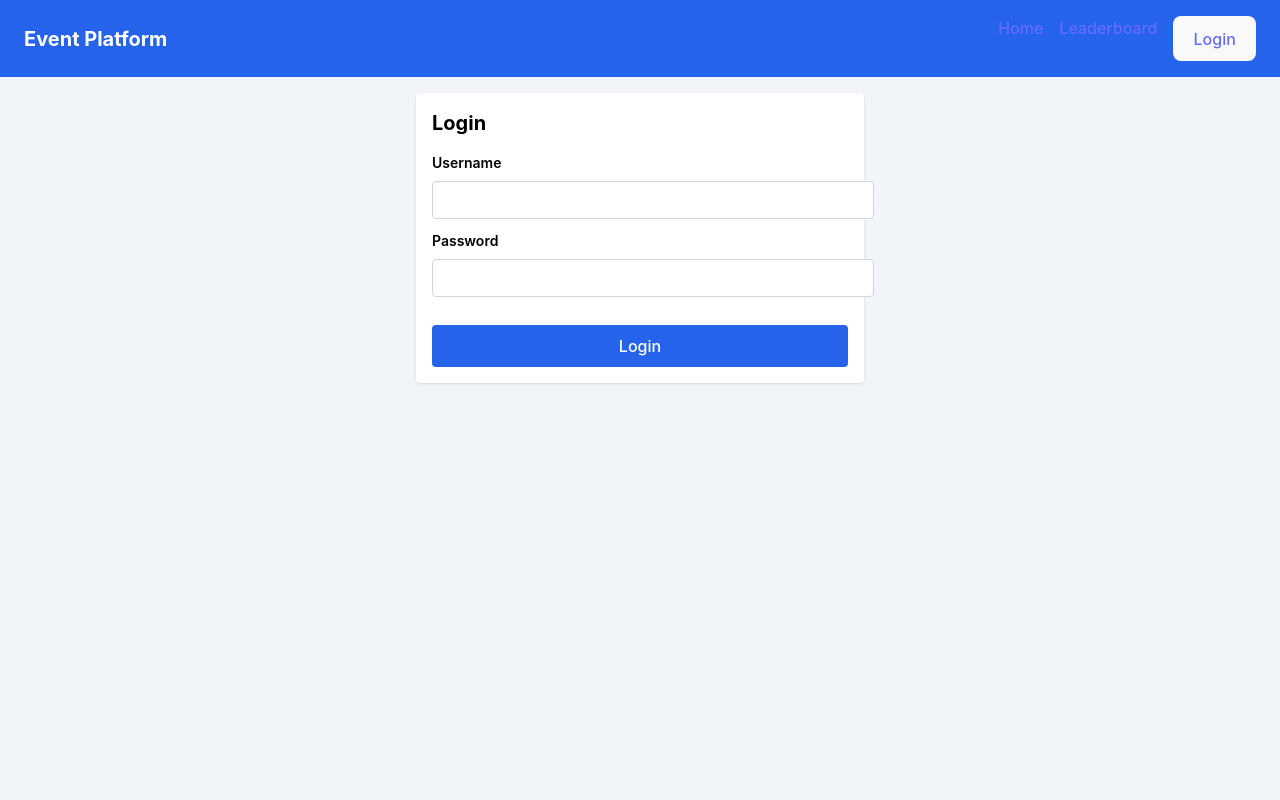
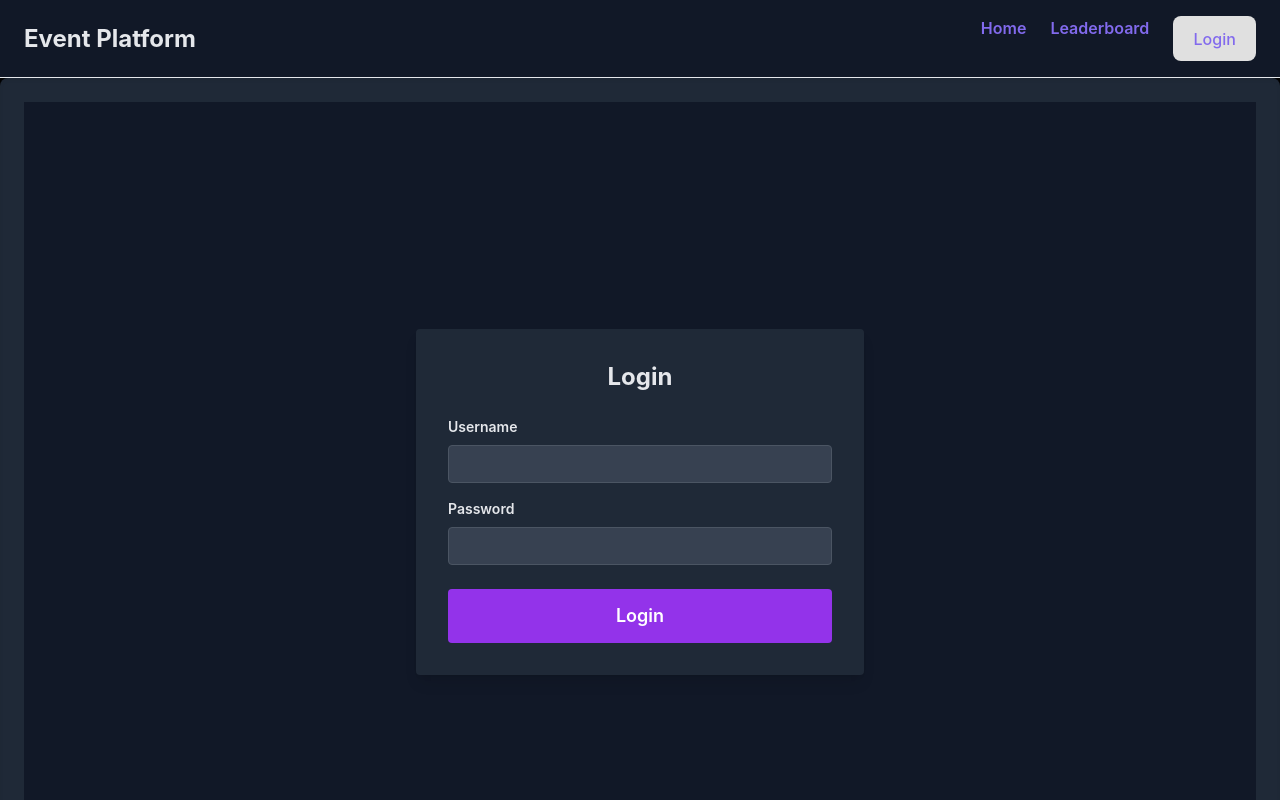
Before and after one commit to neo1202/TagTogether, a React (Vite) app in the folder frontend/: page /login in a window 1280 px wide. Shown: the top 800 px of the page. Built offline with nearby package versions, Linux system fonts and the light colour scheme.

Commit message:
feature: frontend dark purple theme

```diff
--- a/frontend/src/App.jsx
+++ b/frontend/src/App.jsx
@@ -1,14 +1,14 @@
 import React, { useEffect, useState } from "react";
 import { Outlet, Link, useNavigate, useLocation } from "react-router-dom";
-import Alert from "./pages/status/Alert";
+// import Alert from "./pages/status/Alert";
 
 function App() {
   const [jwtToken, setJwtToken] = useState("");
   const [alertMessage, setAlertMessage] = useState("");
   const [alertClassName, setAlertClassName] = useState("hidden");
-  const location = useLocation(); // 用於追踪當前路徑變化
+  const location = useLocation(); // 用于追踪当前路径变化
 
-  // 每次路徑變化時清除警告訊息
+  // 每次路径变化时清除警告信息
   useEffect(() => {
     setAlertMessage("");
     setAlertClassName("hidden");
@@ -24,38 +24,61 @@ function App() {
   };
 
   return (
-    <div className="flex flex-col min-h-screen bg-slate-100">
+    <div className="flex flex-col min-h-screen text-gray-200 bg-black">
       {/* Navigation Bar */}
-      <header className="flex items-center justify-between px-6 py-4 text-white bg-blue-600">
-        <h1 className="text-xl font-bold">Event Platform</h1>
-        <nav className="flex space-x-4">
-          <Link to="/" className="hover:underline">
+      <header className="flex items-center justify-between px-6 py-4 bg-gray-900 border-b shadow-lg border-gold-400">
+        <h1 className="text-2xl font-bold text-gold-400">
+          {jwtToken ? "Welcome Back!" : "Event Platform"}
+        </h1>
+        <nav className="flex space-x-6 text-gray-300">
+          <Link
+            to="/"
+            className="font-semibold transition duration-200 hover:text-gold-400"
+          >
             Home
           </Link>
-          <Link to="/leaderboard" className="hover:underline">
+          <Link
+            to="/leaderboard"
+            className="font-semibold transition duration-200 hover:text-gold-400"
+          >
             Leaderboard
           </Link>
           {jwtToken && (
             <>
-              <Link to="/sign-up-team" className="hover:underline">
+              <Link
+                to="/sign-up-team"
+                className="font-semibold transition duration-200 hover:text-gold-400"
+              >
                 Sign Up Team
               </Link>
-              <Link to="/upload-post" className="hover:underline">
+              <Link
+                to="/upload-post"
+                className="font-semibold transition duration-200 hover:text-gold-400"
+              >
                 Upload Post
               </Link>
             </>
           )}
-          <button onClick={logOut} className="text-red-400 hover:underline">
+          <button
+            onClick={logOut}
+            className="font-semibold transition duration-200 hover:text-red-500"
+          >
             {jwtToken ? "Logout" : <Link to="/login">Login</Link>}
           </button>
         </nav>
       </header>
 
       {/* Alert Component */}
-      <Alert message={alertMessage} className={alertClassName} />
+      {alertMessage && (
+        <div
+          className={`${alertClassName} mx-6 mt-4 px-4 py-3 border rounded shadow-lg bg-gray-800 text-gold-300`}
+        >
+          {alertMessage}
+        </div>
+      )}
 
       {/* Main Content */}
-      <main className="flex-1 p-4">
+      <main className="flex-1 p-6 bg-gray-800 rounded-t-lg shadow-inner">
         <Outlet
           context={{
             jwtToken,
@@ -65,6 +88,11 @@ function App() {
           }}
         />
       </main>
+
+      {/* Footer */}
+      <footer className="p-4 text-sm text-center text-gray-500 bg-gray-900 border-t border-gold-400">
+        © {new Date().getFullYear()} Event Platform. All rights reserved.
+      </footer>
     </div>
   );
 }
--- a/frontend/src/index.css
+++ b/frontend/src/index.css
@@ -3,6 +3,9 @@
 @tailwind utilities;
 
 :root {
+  flex: 1;
+  display: flex;
+  flex-direction: column;
   font-family: Inter, system-ui, Avenir, Helvetica, Arial, sans-serif;
   line-height: 1.5;
   font-weight: 400;
@@ -18,14 +21,15 @@
 }
 
 body {
-  margin: 0;
-  min-height: 100vh; /* 確保背景覆蓋整個屏幕高度 */
-  background-color: #242424;
   background-size: cover; /* 背景圖像調整 */
   background-position: center;
+  margin: 0;
+  min-height: 100vh;
+  background-color: #121212; /* 深黑背景 */
   display: flex;
-  flex-direction: column; /* 避免內容被壓縮成一行 */
-  @apply text-black;
+  flex-direction: column;
+  color: #e0e0e0; /* 調整全局字體顏色為淺灰 */
+  @apply text-white; /* Tailwind 輔助類 */
 }
 
 #root {
@@ -36,11 +40,11 @@ body {
 
 a {
   font-weight: 500;
-  color: #646cff;
-  text-decoration: inherit;
+  color: #826aed; /* 紫色 */
+  text-decoration: none;
 }
 a:hover {
-  color: #535bf2;
+  color: #b39ddb; /* 淺紫色 */
 }
 
 h1 {
@@ -55,12 +59,14 @@ button {
   font-size: 1em;
   font-weight: 500;
   font-family: inherit;
-  background-color: #1a1a1a;
+  background-color: #2d2d2d; /* 深灰色背景 */
+  color: #e0e0e0; /* 白色字體 */
   cursor: pointer;
-  transition: border-color 0.25s;
+  transition: border-color 0.25s, background-color 0.25s;
 }
 button:hover {
-  border-color: #646cff;
+  border-color: #826aed; /* 紫色邊框 */
+  background-color: #393939; /* 略淺灰色背景 */
 }
 button:focus,
 button:focus-visible {
@@ -69,16 +75,24 @@ button:focus-visible {
 
 @media (prefers-color-scheme: light) {
   :root {
-    color: #213547;
-    background-color: #ffffff;
+    color: #121212; /* 深灰色字體 */
+    background-color: #f4f4f4; /* 淺灰背景 */
   }
-  a:hover {
-    color: #747bff;
+  input,
+  textarea {
+    background-color: #ffffff; /* 白色背景 */
+    color: #333; /* 深色字體 */
+    border-color: #ccc; /* 淺灰邊框 */
   }
   button {
-    background-color: #f9f9f9;
+    background-color: #e0e0e0; /* 淺灰色背景 */
+    color: #121212; /* 深灰字體 */
+  }
+  button:hover {
+    background-color: #d0d0d0; /* 更淺的灰色 */
   }
 }
+
 .alert {
   padding: 0.75rem 1.25rem;
   margin-bottom: 1rem;
@@ -87,21 +101,48 @@ button:focus-visible {
 }
 
 .alert-success {
-  color: #155724;
-  background-color: #d4edda;
-  border-color: #c3e6cb;
+  color: #f0fff4; /* 較亮的綠色字體 */
+  background-color: #276749; /* 深綠背景 */
+  border-color: #22543d; /* 深綠邊框 */
 }
 
 .alert-danger {
-  color: #721c24;
-  background-color: #f8d7da;
-  border-color: #f5c6cb;
+  color: #fff5f5; /* 淺粉色字體 */
+  background-color: #742a2a; /* 深紅背景 */
+  border-color: #5a1e1e; /* 深紅邊框 */
 }
+
 input {
   all: unset;
-  background-color: white;
-  color: black;
+  background-color: #1e1e1e; /* 深灰背景 */
+  color: #e0e0e0; /* 白色字體 */
   padding: 10px;
-  border: 1px solid #ccc;
+  border: 1px solid #333; /* 深灰邊框 */
   border-radius: 5px;
+  width: 100%; /* 確保輸入框與容器寬度一致 */
+  box-sizing: border-box; /* 包括 padding 在內計算寬度 */
+  font-size: 1rem;
 }
+input:focus {
+  border-color: #826aed; /* 聚焦時的紫色邊框 */
+  outline: none;
+  box-shadow: 0 0 0 2px rgba(130, 106, 237, 0.5); /* 添加輕微陰影 */
+}
+
+textarea {
+  all: unset;
+  background-color: #1e1e1e; /* 深灰背景 */
+  color: #e0e0e0; /* 白色字體 */
+  padding: 10px;
+  border: 1px solid #333; /* 深灰邊框 */
+  border-radius: 5px;
+  width: 100%;
+  height: 150px; /* 默認高度 */
+  box-sizing: border-box;
+  font-size: 1rem;
+}
+textarea:focus {
+  border-color: #826aed; /* 聚焦時的紫色邊框 */
+  outline: none;
+  box-shadow: 0 0 0 2px rgba(130, 106, 237, 0.5); /* 添加輕微陰影 */
+}
--- a/frontend/src/main.jsx
+++ b/frontend/src/main.jsx
@@ -32,10 +32,6 @@ const router = createBrowserRouter([
         path: "/upload-post",
         element: <UploadPost />,
       },
-      // {
-      //   path: "/movies/:id",
-      //   element: <Movie />,
-      // },
     ],
   },
 ]);
--- a/frontend/src/pages/Login.jsx
+++ b/frontend/src/pages/Login.jsx
@@ -43,31 +43,39 @@ const Login = () => {
   };
 
   return (
-    <div className="max-w-md p-4 mx-auto bg-white rounded shadow">
-      <h2 className="mb-4 text-xl font-bold">Login</h2>
-      <form onSubmit={handleSubmit}>
+    <div className="flex items-center justify-center min-h-screen text-gray-200 bg-gray-900">
+      <div className="w-full max-w-md p-8 bg-gray-800 rounded shadow-lg">
+        <h2 className="mb-6 text-2xl font-bold text-center text-gold-400">
+          Login
+        </h2>
+        <form onSubmit={handleSubmit} className="w-full">
+          <div className="mb-4">
             <Input
               title="Username"
               type="text"
               name="username"
-          className="w-full px-3 py-2 text-sm border border-gray-300 rounded focus:border-blue-500 focus:ring focus:ring-blue-200"
+              className="w-full px-4 py-2 text-sm text-gray-200 bg-gray-700 border border-gray-600 rounded focus:outline-none focus:border-purple-500 focus:ring-2 focus:ring-purple-600"
               onChange={(e) => setUsername(e.target.value)}
             />
+          </div>
+          <div className="mb-6">
             <Input
               title="Password"
               type="password"
               name="password"
-          className="w-full px-3 py-2 text-sm border border-gray-300 rounded focus:border-blue-500 focus:ring focus:ring-blue-200"
+              className="w-full px-4 py-2 text-sm text-gray-200 bg-gray-700 border border-gray-600 rounded focus:outline-none focus:border-purple-500 focus:ring-2 focus:ring-purple-600"
               onChange={(e) => setPassword(e.target.value)}
             />
+          </div>
           <button
             type="submit"
-          className="w-full p-2 mt-4 text-white bg-blue-600 rounded"
+            className="w-full py-3 text-lg font-semibold text-white transition bg-purple-600 rounded hover:bg-purple-700"
           >
             Login
           </button>
         </form>
       </div>
+    </div>
   );
 };
 
--- a/frontend/src/pages/SignUpTeam.jsx
+++ b/frontend/src/pages/SignUpTeam.jsx
@@ -2,16 +2,15 @@ import React, { useState, useEffect, useCallback } from "react";
 import { useApi } from "../hooks/useApi";
 
 const TeamsPage = () => {
-  const [teams, setTeams] = useState([]); // 存储团队列表
-  const [expandedTeamIds, setExpandedTeamIds] = useState([]); // 保存展开的团队 ID 列表
-  const [teamMembers, setTeamMembers] = useState({}); // 存储团队成员列表
-  const [isModalOpen, setIsModalOpen] = useState(false); // 控制模态视窗显示
-  const [newTeamName, setNewTeamName] = useState(""); // 新团队名称
-  const [alertClassName, setAlertClassName] = useState("hidden"); // 状态消息样式
-  const [alertMessage, setAlertMessage] = useState(""); // 状态消息内容
+  const [teams, setTeams] = useState([]);
+  const [expandedTeamIds, setExpandedTeamIds] = useState([]);
+  const [teamMembers, setTeamMembers] = useState({});
+  const [isModalOpen, setIsModalOpen] = useState(false);
+  const [newTeamName, setNewTeamName] = useState("");
+  const [alertClassName, setAlertClassName] = useState("hidden");
+  const [alertMessage, setAlertMessage] = useState("");
   const { fetchWithToken } = useApi();
 
-  // 从后端获取团队列表
   const fetchTeams = useCallback(async () => {
     try {
       const response = await fetchWithToken("/api/team/all-teams/");
@@ -35,7 +34,6 @@ const TeamsPage = () => {
     }
   }, [fetchWithToken]);
 
-  // 从后端获取团队成员
   const fetchTeamMembers = async (teamId) => {
     try {
       const response = await fetchWithToken(`/api/team/team-members/${teamId}`);
@@ -53,19 +51,17 @@ const TeamsPage = () => {
     }
   };
 
-  // 切换团队展开状态
   const toggleTeamExpansion = (teamId) => {
     if (expandedTeamIds.includes(teamId)) {
-      setExpandedTeamIds(expandedTeamIds.filter((id) => id !== teamId)); // 收起团队
+      setExpandedTeamIds(expandedTeamIds.filter((id) => id !== teamId));
     } else {
-      setExpandedTeamIds([...expandedTeamIds, teamId]); // 展开团队
+      setExpandedTeamIds([...expandedTeamIds, teamId]);
       if (!teamMembers[teamId]) {
-        fetchTeamMembers(teamId); // 如果没有加载过成员，加载成员
+        fetchTeamMembers(teamId);
       }
     }
   };
 
-  // 创建新团队
   const handleCreateTeam = async () => {
     try {
       const response = await fetchWithToken("/api/team/create-team/", {
@@ -83,7 +79,7 @@ const TeamsPage = () => {
         setAlertMessage("Team created successfully!");
         setNewTeamName("");
         setIsModalOpen(false);
-        fetchTeams(); // 创建团队后刷新列表
+        fetchTeams();
       } else {
         setAlertClassName(
           "bg-red-500 text-white p-4 rounded border border-red-700"
@@ -135,48 +131,55 @@ const TeamsPage = () => {
   };
 
   useEffect(() => {
-    fetchTeams(); // 初始化加载团队
+    fetchTeams();
   }, [fetchTeams]);
 
   return (
-    <div className="max-w-4xl p-4 mx-auto">
-      <h1 className="mb-4 text-2xl font-bold">Teams</h1>
+    <div className="max-w-4xl p-6 mx-auto text-gray-200 bg-gray-900">
+      <h1 className="mb-6 text-3xl font-bold text-gold-400">Teams</h1>
 
       <button
         onClick={() => setIsModalOpen(true)}
-        className="px-4 py-2 mb-4 text-white bg-blue-500 rounded"
+        className="px-6 py-3 mb-6 font-semibold text-white transition bg-purple-600 rounded hover:bg-purple-700"
       >
         Create New Team
       </button>
 
       {alertMessage && (
-        <p className={`mb-4 ${alertClassName}`}>{alertMessage}</p>
+        <p className={`mb-6 ${alertClassName}`}>{alertMessage}</p>
       )}
 
-      <div className="space-y-4">
+      <div className="space-y-6">
         {teams.map((team) => (
-          <div key={team.id} className="p-4 border rounded shadow">
+          <div key={team.id} className="p-6 bg-gray-800 rounded shadow-lg">
             <div
               className="flex items-center justify-between"
               onClick={() => toggleTeamExpansion(team.id)}
             >
-              <span>{team.name}</span>
+              <span className="text-lg font-semibold">{team.name}</span>
               <button
                 onClick={(e) => {
                   e.stopPropagation(); // 阻止事件冒泡
                   handleJoinTeam(team.name, team.id);
                 }}
-                className="px-4 py-2 text-white bg-green-500 rounded"
+                className="px-4 py-2 font-semibold text-white transition bg-green-500 rounded hover:bg-green-600"
               >
                 Join
               </button>
             </div>
             {expandedTeamIds.includes(team.id) && teamMembers[team.id] && (
-              <div className="p-2 mt-4 bg-gray-100 rounded">
-                <h3 className="font-bold">Members:</h3>
-                <ul className="list-disc list-inside">
+              <div className="p-4 mt-4 bg-gray-700 rounded">
+                <h3 className="mb-2 text-lg font-semibold text-gold-400">
+                  Members:
+                </h3>
+                <ul className="space-y-2">
                   {teamMembers[team.id].map((member) => (
-                    <li key={member.user_id}>{member.user_name}</li>
+                    <li
+                      key={member.user_id}
+                      className="px-3 py-2 text-gray-300 bg-gray-800 rounded"
+                    >
+                      {member.user_name}
+                    </li>
                   ))}
                 </ul>
               </div>
@@ -187,25 +190,27 @@ const TeamsPage = () => {
 
       {isModalOpen && (
         <div className="fixed inset-0 flex items-center justify-center bg-black bg-opacity-50">
-          <div className="p-6 bg-white rounded shadow-lg w-80">
-            <h2 className="mb-4 text-lg font-bold">Create a New Team</h2>
+          <div className="p-8 text-gray-200 bg-gray-800 rounded shadow-lg w-96">
+            <h2 className="mb-4 text-xl font-bold text-gold-400">
+              Create a New Team
+            </h2>
             <input
               type="text"
               value={newTeamName}
               onChange={(e) => setNewTeamName(e.target.value)}
               placeholder="Team Name"
-              className="w-full p-2 mb-4 border border-gray-300 rounded"
+              className="w-full p-3 mb-4 text-gray-300 bg-gray-900 border border-gray-700 rounded"
             />
-            <div className="flex justify-end space-x-2">
+            <div className="flex justify-end space-x-4">
               <button
                 onClick={() => setIsModalOpen(false)}
-                className="px-4 py-2 text-gray-700 bg-gray-300 rounded"
+                className="px-4 py-2 font-semibold text-gray-400 transition bg-gray-700 rounded hover:bg-gray-600"
               >
                 Cancel
               </button>
               <button
                 onClick={handleCreateTeam}
-                className="px-4 py-2 text-white bg-blue-500 rounded"
+                className="px-4 py-2 font-semibold text-white transition bg-purple-600 rounded hover:bg-purple-700"
               >
                 Create
               </button>
--- a/frontend/src/pages/UploadPost.jsx
+++ b/frontend/src/pages/UploadPost.jsx
@@ -1,5 +1,5 @@
 import React, { useState } from "react";
-import { useApi } from "../hooks/useApi"; // 导入 useApi hook
+import { useApi } from "../hooks/useApi";
 
 const UploadPost = () => {
   const [content, setContent] = useState(""); // 存储贴文内容
@@ -23,32 +23,32 @@ const UploadPost = () => {
 
       if (response.ok) {
         setAlertClassName(
-          "bg-green-500 text-white p-4 rounded border border-green-700"
+          "bg-green-600 text-white p-4 rounded border border-green-700"
         );
         setAlertMessage("Post uploaded successfully!");
         setContent(""); // 清空输入框
       } else {
         const data = await response.json();
         setAlertClassName(
-          "bg-red-500 text-white p-4 rounded border border-red-700"
+          "bg-red-600 text-white p-4 rounded border border-red-700"
         );
         setAlertMessage(data.detail || "Failed to upload post.");
       }
     } catch (error) {
       console.error("Error uploading post:", error);
       setAlertClassName(
-        "bg-red-500 text-white p-4 rounded border border-red-700"
+        "bg-red-600 text-white p-4 rounded border border-red-700"
       );
       setAlertMessage("An error occurred while uploading.");
     }
   };
 
   return (
-    <div className="max-w-md p-4 mx-auto bg-white rounded shadow">
-      <h2 className="mb-4 text-xl font-bold">Upload Post</h2>
+    <div className="max-w-lg p-6 mx-auto mt-12 text-gray-100 bg-gray-900 rounded shadow-lg">
+      <h2 className="mb-6 text-2xl font-bold text-purple-400">Upload Post</h2>
 
       {alertMessage && (
-        <p className={`mb-4 ${alertClassName}`}>{alertMessage}</p>
+        <p className={`mb-6 ${alertClassName}`}>{alertMessage}</p>
       )}
 
       <form onSubmit={handleSubmit}>
@@ -56,11 +56,11 @@ const UploadPost = () => {
           value={content}
           onChange={(e) => setContent(e.target.value)}
           placeholder="Write your post content here..."
-          className="w-full p-2 mb-4 bg-blue-100 border border-gray-300 rounded focus:outline-none focus:ring-2 focus:ring-blue-500"
+          className="w-full h-40 p-4 text-gray-200 placeholder-gray-400 bg-gray-800 border border-gray-700 rounded focus:outline-none focus:ring-2 focus:ring-purple-600"
         />
         <button
           type="submit"
-          className="w-full px-4 py-2 text-white bg-blue-600 rounded hover:bg-blue-700"
+          className="w-full py-3 mt-4 text-lg font-semibold text-white transition bg-purple-600 rounded hover:bg-purple-700"
         >
           Upload
         </button>
```
Also changed, not shown: frontend/src/pages/Leaderboard.jsx (+7 -6 lines), frontend/src/pages/status/Error.jsx (+9 -9 lines). Lines whose indentation alone changed are shown as unchanged.
